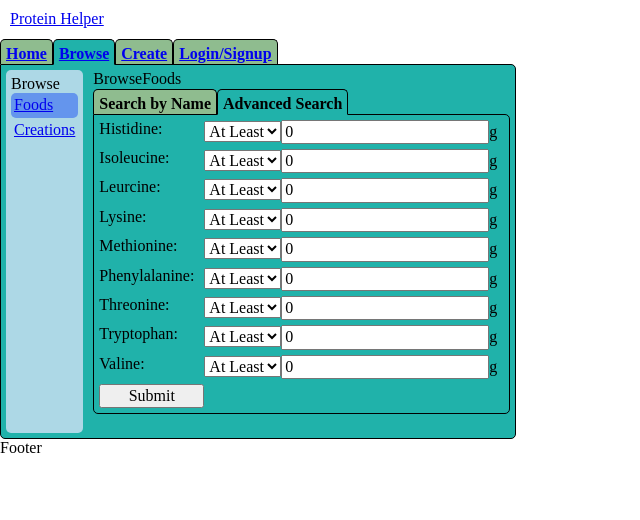
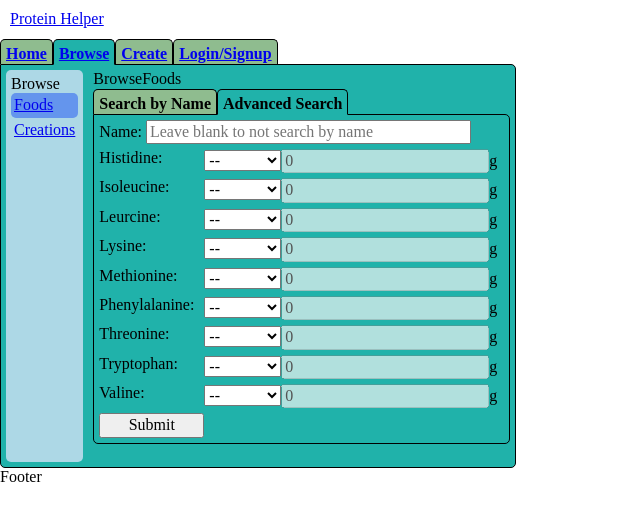
Before and after one commit to Nicholas-Gregory/ProteinHelper, a React (Vite) app in the folder client/: page /browse/foods in a window 1280 px wide. Both pictures are taken after a click on the element "Advanced Search". Shown: the top 520 px of the page, without its empty margins (0-640 px from the left). Built offline with nearby package versions, Linux system fonts and the light colour scheme.

Commit message:
Route: /api/food/search/advanced; Improvement: FoodSearch, BrowseFoods (layout changes and advanced search functionality);

```diff
--- a/client/src/components/FoodSearch.jsx
+++ b/client/src/components/FoodSearch.jsx
@@ -6,16 +6,17 @@ export default function FoodSearch({
     onAdvancedSearch
 }) {
     const [searchMode, setSearchMode] = useState('named');
+    const [advancedSearchNameInput, setAdvancedSearchNameInput] = useState('');
     const [advancedSearchOptions, setAdvancedSearchOptions] = useState({
-        histidine: { modifier: 'gte', value: 0 },
-        isoleucine: { modifier: 'gte', value: 0 },
-        leurcine: { modifier: 'gte', value: 0 },
-        lysine: { modifier: 'gte', value: 0 },
-        methionine: { modifier: 'gte', value: 0 },
-        phenylalanine: { modifier: 'gte', value: 0 },
-        threonine: { modifier: 'gte', value: 0 },
-        tryptophan: { modifier: 'gte', value: 0 },
-        valine: { modifier: 'gte', value: 0 },
+        histidine: { modifier: 'n', value: 0 },
+        isoleucine: { modifier: 'n', value: 0 },
+        leurcine: { modifier: 'n', value: 0 },
+        lysine: { modifier: 'n', value: 0 },
+        methionine: { modifier: 'n', value: 0 },
+        phenylalanine: { modifier: 'n', value: 0 },
+        threonine: { modifier: 'n', value: 0 },
+        tryptophan: { modifier: 'n', value: 0 },
+        valine: { modifier: 'n', value: 0 },
     })
 
     function handleNamedSearch(term) {
@@ -25,7 +26,7 @@ export default function FoodSearch({
     function handleAdvancedSearchSubmit(e) {
         e.preventDefault();
 
-        onAdvancedSearch(advancedSearchOptions);
+        onAdvancedSearch(advancedSearchOptions, advancedSearchNameInput);
     }
 
     return (
@@ -59,6 +60,21 @@ export default function FoodSearch({
                 }
                 {searchMode === 'advanced' &&
                     <>
+                        <label htmlFor="advanced-search-name-input">
+                            Name:
+                        </label>
+                        &nbsp;
+                        <input
+                            id="advanced-search-name-input"
+                            type='text'
+                            value={advancedSearchNameInput}
+                            onChange={e => setAdvancedSearchNameInput(e.target.value)}
+                            placeholder="Leave blank to not search by name"
+                            size={33}
+                            style={{
+                                marginBottom: '5px'
+                            }}
+                        />
                         <form
                             style={{
                                 display: 'grid',
@@ -102,6 +118,7 @@ export default function FoodSearch({
                                                     }
                                                 })}
                                             >
+                                                <option value='n'>--</option>
                                                 <option value='gte'>At Least</option>
                                                 <option value='e'>Exactly</option>
                                                 <option value='lte'>At Most</option>
@@ -118,6 +135,7 @@ export default function FoodSearch({
                                                         value: Number(e.target.value)
                                                     }
                                                 })}
+                                                disabled={advancedSearchOptions[aminoName].modifier === 'n' ? true : false}
                                             />
                                             g
                                         </div>
--- a/client/src/pages/BrowseFoods.jsx
+++ b/client/src/pages/BrowseFoods.jsx
@@ -27,9 +27,23 @@ export default function BrowseFoods({}) {
         setSearchResults(response);
     }
 
+    async function handleAdvancedSearch(options, name) {
+        const response = await apiCall('post', `/food/search/advanced?name=${name}`, options, authorize());
+
+        setError(null);
+
+        if (response.error) {
+            setError('There was an error processing your request');
+
+            setSearchResults(null);
+
+            return;
+        }
+
+        setSearchResults(response);
+    }
+
     function handleFoodSelect(id) {
-        setSearchResults(null);
-
         navigate(`/browse/foods/${id}`);
     }
 
@@ -39,7 +53,10 @@ export default function BrowseFoods({}) {
             <FoodSearch
                 placeholderText={'Search Foods by Name'}
                 onNamedSearch={handleNamedSearch}
+                onAdvancedSearch={handleAdvancedSearch}
             />
+
+            <Outlet />
 
             <br />
             {searchResults &&
@@ -54,8 +71,6 @@ export default function BrowseFoods({}) {
                     {error}
                 </p>
             }
-
-            <Outlet />
         </>
     )
 }
--- a/client/src/pages/Food.jsx
+++ b/client/src/pages/Food.jsx
@@ -3,8 +3,6 @@ import FoodViewer from "../components/FoodViewer";
 
 export default function Food({}) {
     const food = useLoaderData();
-
-    console.log(food)
 
     function handleCreateWithClick(id) {
 
```
Also changed, not shown: 1 other file (tests, documents, lock files or other folders).
